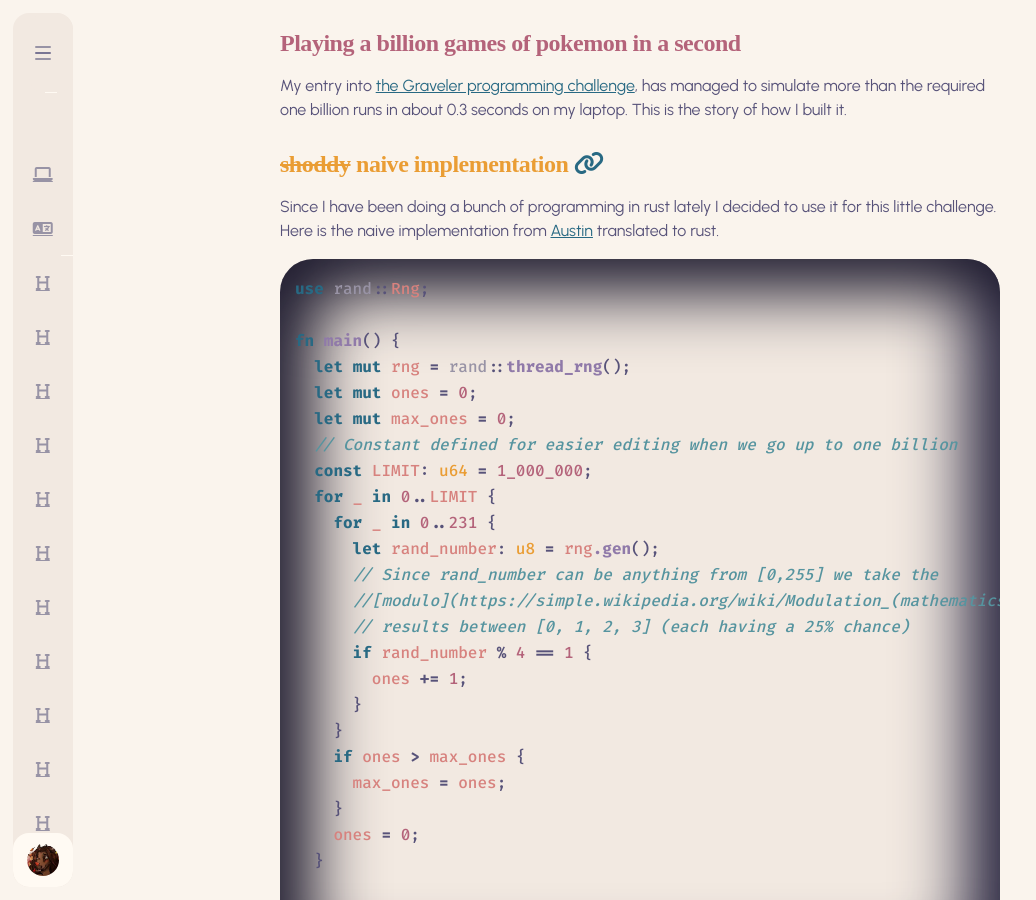
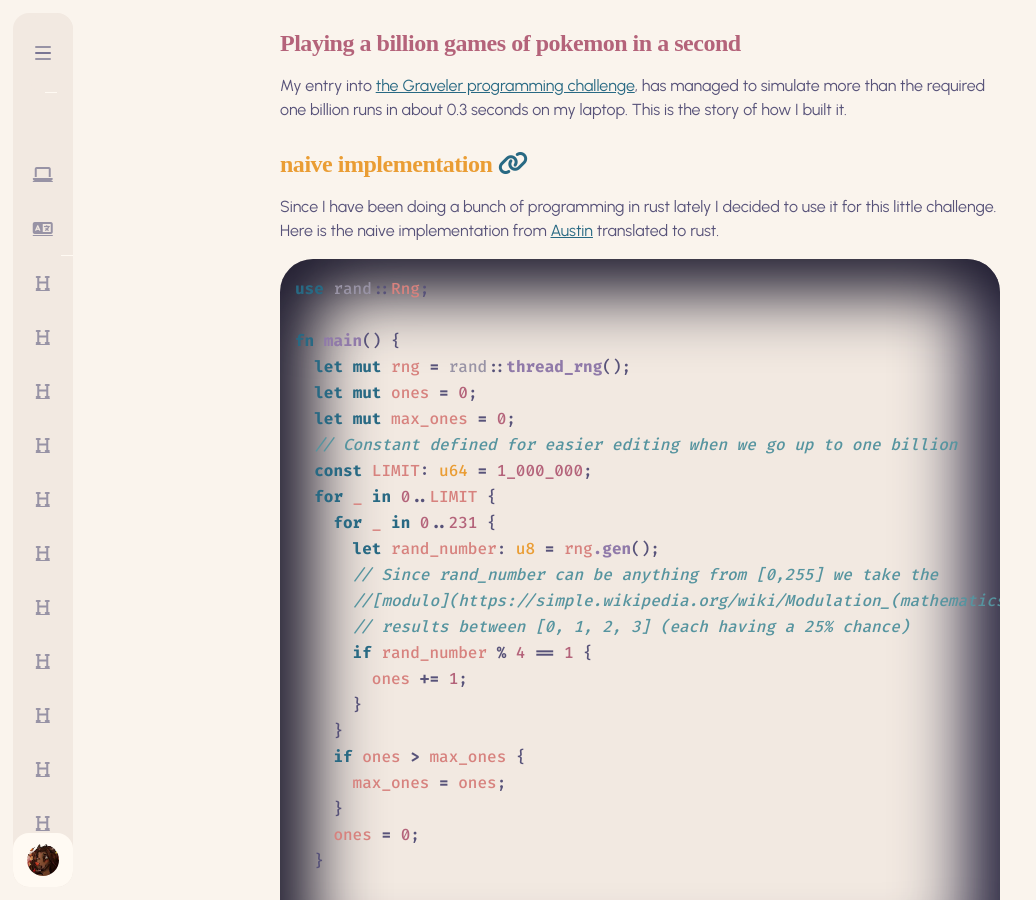
Before and after one commit to 2sugarcubes/2sugarcubes.github.io, a Jekyll site: the page built from projects/_posts/2024-09-09-graveler.md, in a window 1280 px wide and 900 px high. Shown: the whole window, without its empty margins (0-1036 px from the left). Built offline with Jekyll 4.4.1, drawn with Linux system fonts in a browser that asks for light colours; nearby versions of some CDN libraries; some web fonts are replaced; formulas are drawn with MathJax 3.

Commit message:
Removed striketrough since it was causing issues

```diff
--- a/projects/_posts/2024-09-09-graveler.md
+++ b/projects/_posts/2024-09-09-graveler.md
@@ -7,7 +7,7 @@ layout: post
 
 My entry into [the Graveler programming challenge](https://piped.video/watch?v=M8C8dHQE2Ro), has managed to simulate more than the required one billion runs in about 0.3 seconds on my laptop. This is the story of how I built it.
 
-## ~~shoddy~~ naive implementation
+## naive implementation
 
 Since I have been doing a bunch of programming in rust lately I decided to use it for this little challenge. Here is the naive implementation from [Austin](https://github.com/arhourigan/graveler/blob/main/graveler.py) translated to rust.
 
```
